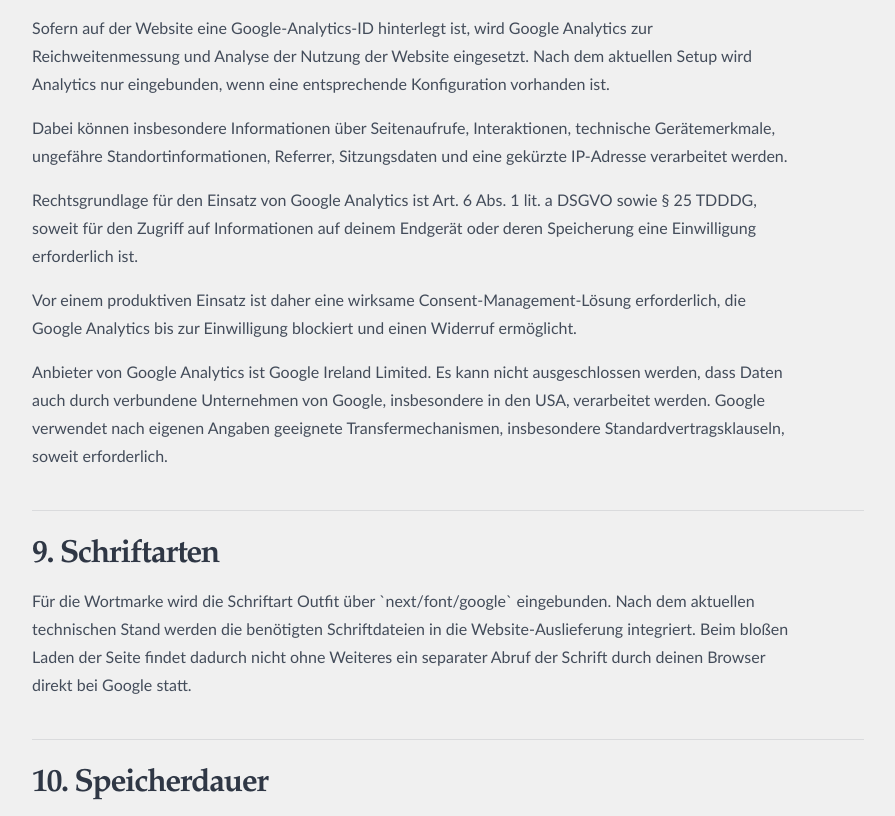
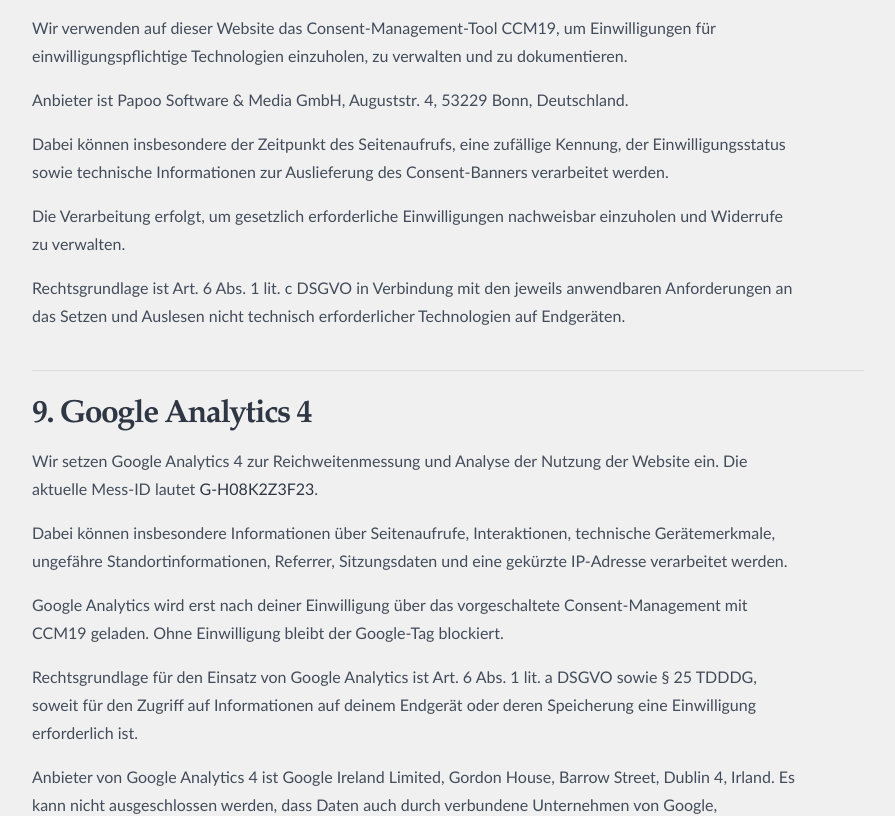
Before and after one commit to bpnace/zynapse, a Next.js app: page /legal/privacy in a window 1280 px wide. Shown: the part 3886-4702 px from the top of the page, without its empty margins (192-1087 px from the left). Built offline with nearby package versions, Linux system fonts and the light colour scheme; no server answers.

Commit message:
analytics + neues ccm19

```diff
--- a/src/app/layout.tsx
+++ b/src/app/layout.tsx
@@ -20,7 +20,7 @@
     <html lang="de" suppressHydrationWarning data-scroll-behavior="smooth">
       <head>
         <Script
-          src="https://cloud.ccm19.de/app.js?apiKey=507d502de0eb3f51b6e05274ca2398f5e01f425482111733&domain=69c1143c6b7facd13b028a22"
+          src="https://cloud.ccm19.de/app.js?apiKey=d592996048b9c1ae961182587a25572046e9d8439d2b26cb&domain=69e4d88aec1e79c0e70e9662"
           strategy="beforeInteractive"
           referrerPolicy="origin"
         />
--- a/src/app/legal/privacy/page.tsx
+++ b/src/app/legal/privacy/page.tsx
@@ -3,7 +3,7 @@
 export const metadata = buildMetadata({
   title: "Datenschutz | Zynapse",
   description:
-    "Datenschutzhinweise für Zynapse, Codariq, Formulare, Hosting und Analytics.",
+    "Datenschutzhinweise für Zynapse, Codariq, Consent-Management, Formulare, Hosting und Analytics.",
   path: "/legal/privacy",
   indexable: false,
 });
@@ -209,12 +209,42 @@
         </p>
       </LegalSection>
 
-      <LegalSection title="8. Google Analytics">
+      <LegalSection title="8. Consent-Management mit CCM19">
         <p>
-          Sofern auf der Website eine Google-Analytics-ID hinterlegt ist, wird
-          Google Analytics zur Reichweitenmessung und Analyse der Nutzung der
-          Website eingesetzt. Nach dem aktuellen Setup wird Analytics nur
-          eingebunden, wenn eine entsprechende Konfiguration vorhanden ist.
+          Wir verwenden auf dieser Website das Consent-Management-Tool CCM19,
+          um Einwilligungen für einwilligungspflichtige Technologien
+          einzuholen, zu verwalten und zu dokumentieren.
+        </p>
+        <p>
+          Anbieter ist Papoo Software &amp; Media GmbH, Auguststr. 4, 53229
+          Bonn, Deutschland.
+        </p>
+        <p>
+          Dabei können insbesondere der Zeitpunkt des Seitenaufrufs, eine
+          zufällige Kennung, der Einwilligungsstatus sowie technische
+          Informationen zur Auslieferung des Consent-Banners verarbeitet
+          werden.
+        </p>
+        <p>
+          Die Verarbeitung erfolgt, um gesetzlich erforderliche Einwilligungen
+          nachweisbar einzuholen und Widerrufe zu verwalten.
+        </p>
+        <p>
+          Rechtsgrundlage ist Art. 6 Abs. 1 lit. c DSGVO in Verbindung mit den
+          jeweils anwendbaren Anforderungen an das Setzen und Auslesen nicht
+          technisch erforderlicher Technologien auf Endgeräten.
+        </p>
+      </LegalSection>
+
+      <LegalSection title="9. Google Analytics 4">
+        <p>
+          Wir setzen Google Analytics 4 zur Reichweitenmessung und Analyse der
+          Nutzung der Website ein. Die aktuelle Mess-ID lautet
+          <span className="font-medium text-[var(--copy-strong)]">
+            {" "}
+            G-H08K2Z3F23
+          </span>
+          .
         </p>
         <p>
           Dabei können insbesondere Informationen über Seitenaufrufe,
@@ -223,27 +253,31 @@
           IP-Adresse verarbeitet werden.
         </p>
         <p>
+          Google Analytics wird erst nach deiner Einwilligung über das
+          vorgeschaltete Consent-Management mit CCM19 geladen. Ohne
+          Einwilligung bleibt der Google-Tag blockiert.
+        </p>
+        <p>
           Rechtsgrundlage für den Einsatz von Google Analytics ist Art. 6 Abs.
           1 lit. a DSGVO sowie § 25 TDDDG, soweit für den Zugriff auf
           Informationen auf deinem Endgerät oder deren Speicherung eine
           Einwilligung erforderlich ist.
         </p>
         <p>
-          Vor einem produktiven Einsatz ist daher eine wirksame
-          Consent-Management-Lösung erforderlich, die Google Analytics bis zur
-          Einwilligung blockiert und einen Widerruf ermöglicht.
+          Anbieter von Google Analytics 4 ist Google Ireland Limited, Gordon
+          House, Barrow Street, Dublin 4, Irland. Es kann nicht ausgeschlossen
+          werden, dass Daten auch durch verbundene Unternehmen von Google,
+          insbesondere Google LLC in den USA, verarbeitet werden. Google
+          verwendet nach eigenen Angaben geeignete Transfermechanismen,
+          insbesondere Standardvertragsklauseln, soweit erforderlich.
         </p>
         <p>
-          Anbieter von Google Analytics ist Google Ireland Limited. Es kann
-          nicht ausgeschlossen werden, dass Daten auch durch verbundene
-          Unternehmen von Google, insbesondere in den USA, verarbeitet werden.
-          Google verwendet nach eigenen Angaben geeignete
-          Transfermechanismen, insbesondere Standardvertragsklauseln, soweit
-          erforderlich.
+          Deine Einwilligung kannst du jederzeit mit Wirkung für die Zukunft
+          über die Einstellungen des Consent-Banners widerrufen oder anpassen.
         </p>
       </LegalSection>
 
-      <LegalSection title="9. Schriftarten">
+      <LegalSection title="10. Schriftarten">
         <p>
           Für die Wortmarke wird die Schriftart Outfit über `next/font/google`
           eingebunden. Nach dem aktuellen technischen Stand werden die benötigten
@@ -253,7 +287,7 @@
         </p>
       </LegalSection>
 
-      <LegalSection title="10. Speicherdauer">
+      <LegalSection title="11. Speicherdauer">
         <p>
           Wir speichern personenbezogene Daten nur so lange, wie dies für die
           jeweiligen Zwecke erforderlich ist.
@@ -283,13 +317,14 @@
         </ul>
       </LegalSection>
 
-      <LegalSection title="11. Empfänger und Drittlandbezug">
+      <LegalSection title="12. Empfänger und Drittlandbezug">
         <p>Empfänger personenbezogener Daten können insbesondere sein:</p>
         <ul className="list-disc space-y-2 pl-5">
           <li>Strato als Hosting-Dienstleister</li>
+          <li>Papoo Software &amp; Media GmbH als Anbieter von CCM19</li>
           <li>die selbst betriebene n8n-Instanz zur Formularweiterleitung</li>
           <li>Google Sheets zur Lead- und Anfrageverwaltung</li>
-          <li>Google Analytics, sofern aktiviert und eingewilligt wurde</li>
+          <li>Google Analytics 4, sofern eingewilligt wurde</li>
         </ul>
         <p>
           Bei der Nutzung von Google-Diensten kann eine Übermittlung in
@@ -299,7 +334,7 @@
         </p>
       </LegalSection>
 
-      <LegalSection title="12. Deine Rechte">
+      <LegalSection title="13. Deine Rechte">
         <p>Du hast im Rahmen der gesetzlichen Voraussetzungen das Recht auf:</p>
         <ul className="list-disc space-y-2 pl-5">
           <li>Auskunft über deine bei uns gespeicherten Daten</li>
@@ -315,7 +350,7 @@
         </p>
       </LegalSection>
 
-      <LegalSection title="13. Beschwerderecht bei einer Aufsichtsbehörde">
+      <LegalSection title="14. Beschwerderecht bei einer Aufsichtsbehörde">
         <p>
           Du hast außerdem das Recht, dich bei einer Datenschutzaufsichtsbehörde
           zu beschweren. Zuständig für uns ist insbesondere:
@@ -333,7 +368,7 @@
         </p>
       </LegalSection>
 
-      <LegalSection title="14. Keine automatisierte Entscheidungsfindung">
+      <LegalSection title="15. Keine automatisierte Entscheidungsfindung">
         <p>
           Eine automatisierte Entscheidungsfindung oder ein Profiling im Sinne
           von Art. 22 DSGVO findet im Zusammenhang mit dieser Website und den
@@ -341,7 +376,7 @@
         </p>
       </LegalSection>
 
-      <LegalSection title="15. Aktualisierung dieser Hinweise">
+      <LegalSection title="16. Aktualisierung dieser Hinweise">
         <p>
           Wir passen diese Datenschutzhinweise an, wenn sich die Website, die
           eingesetzten Dienste oder die rechtlichen Anforderungen ändern.
--- a/src/components/layout/site-analytics.tsx
+++ b/src/components/layout/site-analytics.tsx
@@ -1,6 +1,6 @@
 import Script from "next/script";
 
-const analyticsId = process.env.NEXT_PUBLIC_ANALYTICS_ID;
+const analyticsId = "G-H08K2Z3F23";
 
 export function SiteAnalytics() {
   if (!analyticsId) {
@@ -18,7 +18,7 @@
           window.dataLayer = window.dataLayer || [];
           function gtag(){dataLayer.push(arguments);}
           gtag('js', new Date());
-          gtag('config', '${analyticsId}', { anonymize_ip: true });
+          gtag('config', '${analyticsId}');
         `}
       </Script>
     </>
```
